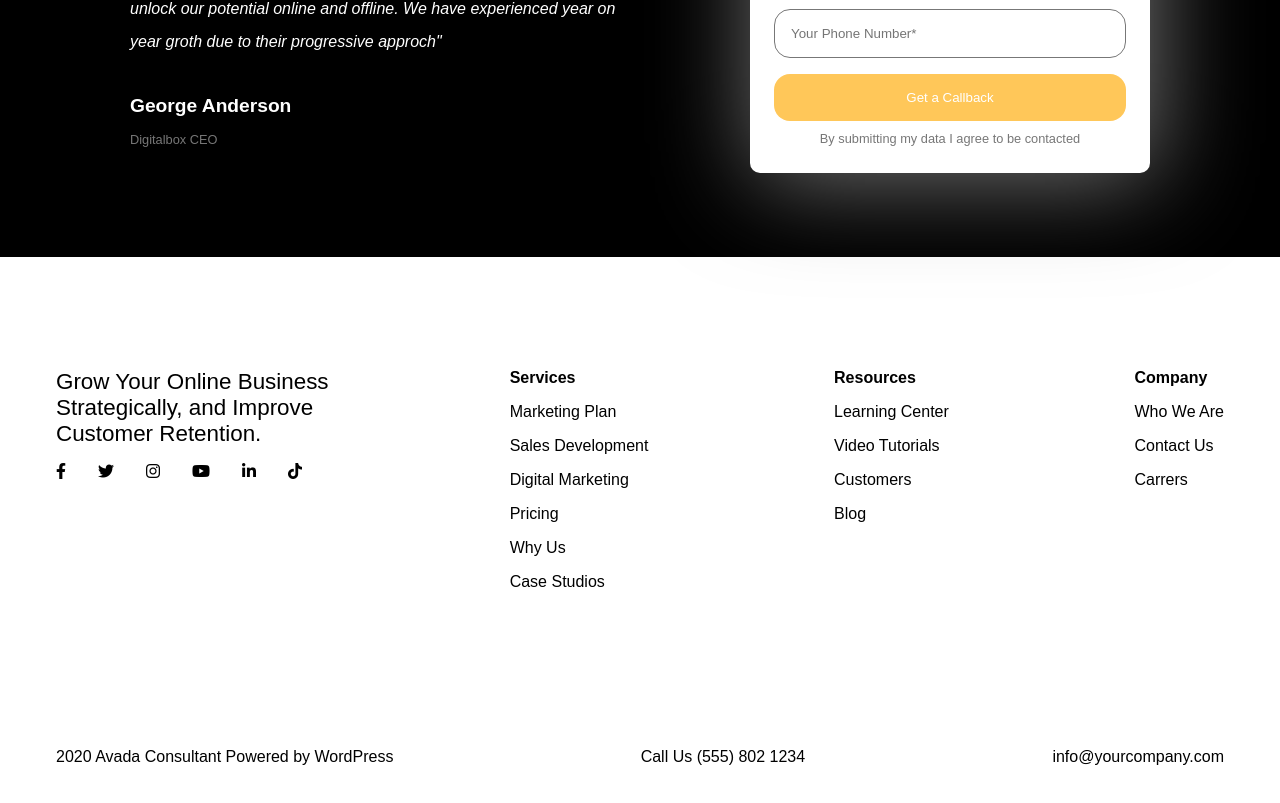
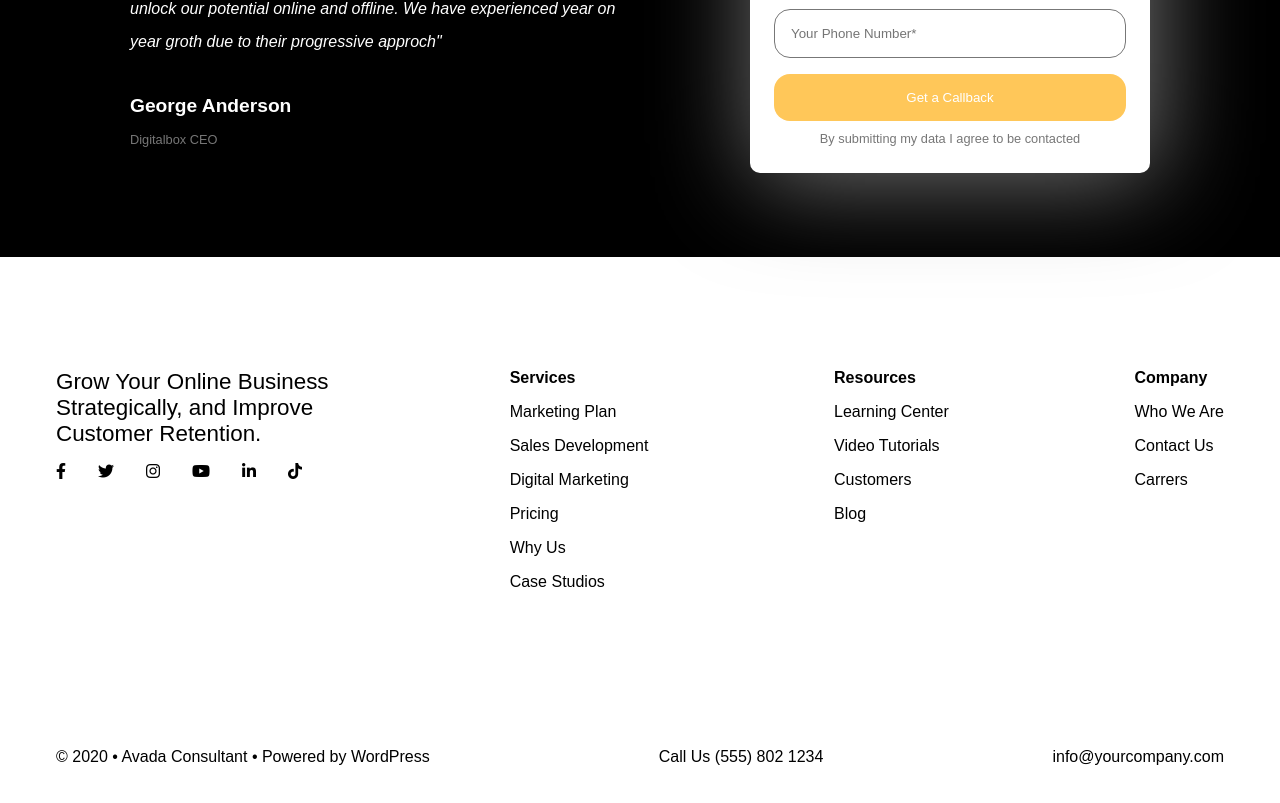
Before and after one commit to Serena-Dong/proj-html-vuejs, a Vue app: page / in a window 1280 px wide. Shown: the part 7488-8291 px from the top of the page. Built offline with nearby package versions, Linux system fonts and the light colour scheme.

Commit message:
little changes

```diff
--- a/src/data/data.js
+++ b/src/data/data.js
@@ -122,7 +122,7 @@ const footerData = {
     services: ['Marketing Plan', 'Sales Development', 'Digital Marketing', 'Pricing', 'Why Us', 'Case Studios'],
     resources: ['Learning Center', 'Video Tutorials', 'Customers', 'Blog'],
     company: ['Who We Are', 'Contact Us', 'Carrers'],
-    credits: ['2020 Avada Consultant Powered by WordPress', 'Call Us (555) 802 1234', 'info@yourcompany.com']
+    credits: ['© 2020 • Avada Consultant • Powered by WordPress', 'Call Us (555) 802 1234', 'info@yourcompany.com']
 }
 
 const generalData = {
```
